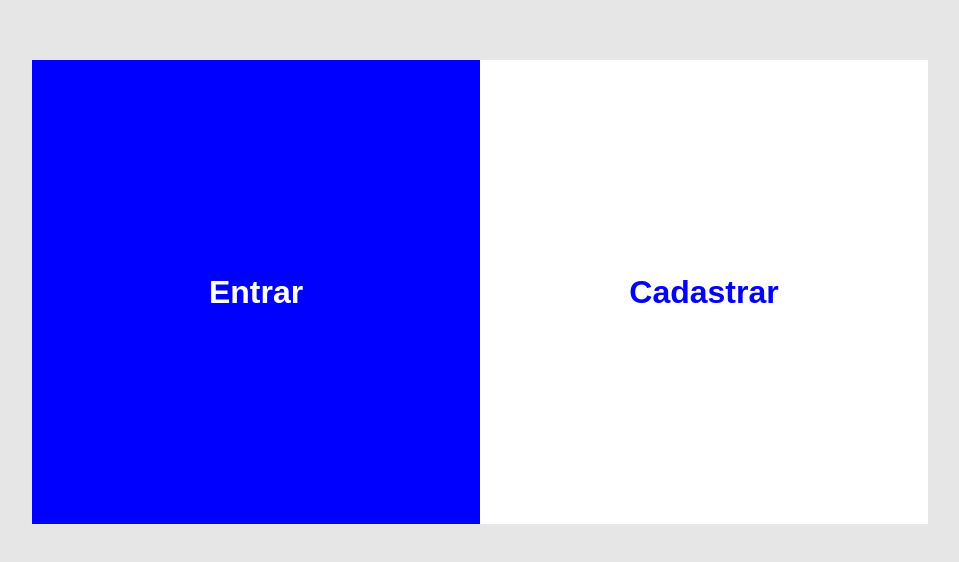
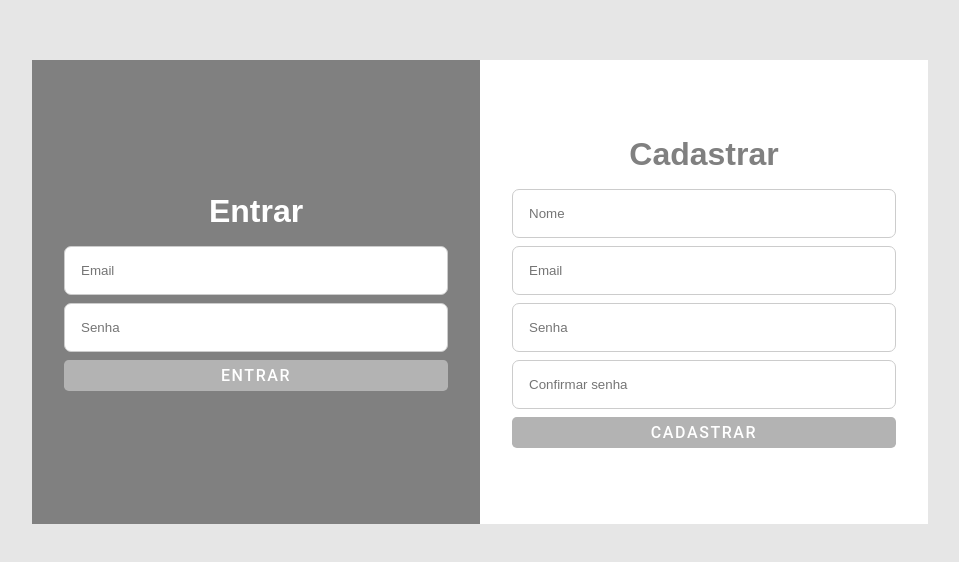
Before and after one commit to KadoCBC/projeto-web, a React (Vite) app in the folder frontend/: page /auth in a window 1280 px wide. Shown: the part 108-670 px from the top of the page, without its empty margins (160-1119 px from the left). Built offline with nearby package versions, Linux system fonts and the light colour scheme.

Commit message:
Criei um component Button pq ia ter varios botoes / add na tela de login

```diff
--- a/frontend/src/Pages/Authentication/Authentication.jsx
+++ b/frontend/src/Pages/Authentication/Authentication.jsx
@@ -1,3 +1,5 @@
+import { Button } from "../../components/Button/Button";
+import { Input } from "../../components/Input/Input";
 import { AuthContainer, Section } from "./AuthenticationStyled";
 
 export function Authentication() {
@@ -5,9 +7,45 @@ export function Authentication() {
         <AuthContainer>
             <Section type="signin"> {/* tipo de autenticacao */}
                 <h2>Entrar</h2>
+                <form>
+                    <Input
+                    type="email"
+                    placeholder="Email"
+                    name="email"
+                    />
+                    <Input
+                    type="password"
+                    placeholder="Senha"
+                    name="password"
+                    />
+                    <Button type="submit" text="Entrar"></Button>
+                </form>
             </Section>
             <Section type="signup">
                 <h2>Cadastrar</h2>
+                <form>
+                    <Input
+                    type="text"
+                    placeholder="Nome"
+                    name="name"
+                    />
+                    <Input
+                    type="email"
+                    placeholder="Email"
+                    name="email"
+                    />
+                    <Input
+                    type="password"
+                    placeholder="Senha"
+                    name="password"
+                    />
+                    <Input
+                    type="password"
+                    placeholder="Confirmar senha"
+                    name="password"
+                    />
+                    <Button type="submit" text="Cadastrar"></Button>
+                </form>
             </Section>
         </AuthContainer>
     );
--- a/frontend/src/Pages/Authentication/AuthenticationStyled.jsx
+++ b/frontend/src/Pages/Authentication/AuthenticationStyled.jsx
@@ -24,8 +24,8 @@ export const Section = styled.section`
   height: 400px;
   padding: 2rem;
   gap: 1rem;
-  background-color: ${(props) => (props.type === "signin" ? "blue" : "white")};
-  color: ${(props) => (props.type === "signup" ? "blue" : "white")};
+  background-color: ${(props) => (props.type === "signin" ? "gray" : "white")};
+  color: ${(props) => (props.type === "signup" ? "gray" : "white")};
 
   h2 {
     font-size: 2rem;
--- /dev/null
+++ b/frontend/src/components/Button/Button.jsx
@@ -0,0 +1,5 @@
+import { ButtonSpace } from "./ButtonStyled";
+
+export function Button({ type, text }) {
+  return <ButtonSpace type={type}>{text}</ButtonSpace>; //recebe o tipo e o texto, o tipo pode ser submit, button, reset
+}
--- /dev/null
+++ b/frontend/src/components/Button/ButtonStyled.jsx
@@ -0,0 +1,22 @@
+import styled from "styled-components";
+
+export const ButtonSpace = styled.button`
+  background-color: #b3b3b3;
+  border: none;
+  outline: none;
+  font-size: 1rem;
+  padding: 0.4rem 1rem;
+  color: #fff;
+  transition: all 0.4s ease-in-out;
+  cursor: pointer;
+  border-radius: 0.3rem;
+  font-family: Roboto, arial;
+  width: auto;
+  font-weight: 500;
+  letter-spacing: 0.1rem;
+  text-transform: uppercase;
+
+  :hover {
+    background-color: #0a86af;
+  }
+`;
--- /dev/null
+++ b/frontend/src/components/Input/Input.jsx
@@ -0,0 +1,10 @@
+import {InputSpace} from "./InputStyled";
+
+export function Input({type, placeholder, register, name}) {
+    return (
+            <InputSpace
+                type={type}
+                placeholder={placeholder}
+            />
+    );
+}
--- /dev/null
+++ b/frontend/src/components/Input/InputStyled.jsx
@@ -0,0 +1,16 @@
+import styled from "styled-components";
+
+export const InputSpace = styled.input`
+  padding: 1rem;
+  border-radius: 7px;
+  border: 1px solid #ccc;
+`;
+
+export const TextareaSpace = styled.textarea`
+  padding: 1rem;
+  border-radius: 7px;
+  border: 1px solid #ccc;
+  width: 100%;
+  height: 200px;
+  resize: none;
+`;
--- a/frontend/src/components/Navbar/Navbar.jsx
+++ b/frontend/src/components/Navbar/Navbar.jsx
@@ -1,9 +1,10 @@
 import { Outlet, useNavigate, Link } from 'react-router-dom';
 import logo from '../../images/LogoBN.png';
-import { Button, Nav, ImgLogo, InputSpace, ErrorSpan } from "./NavbarStyled";
+import { Nav, ImgLogo, InputSpace, ErrorSpan } from "./NavbarStyled";
 import { useForm } from "react-hook-form";
 import { z } from "zod";
 import { zodResolver } from "@hookform/resolvers/zod";
+import { Button } from "../Button/Button";
 
 const searchSchema = z.object({
     title: z
@@ -47,7 +48,9 @@ export function Navbar() {
                     <ImgLogo src={logo} alt='Logo noticias' />
                 </Link>
 
-                <Button onClick={goAuth}>Entrar</Button> {/* botao de login, funcao goAuth nova */}
+                <Link to="auth">
+                <Button  type="button" text="Entrar" >Entrar</Button> {/* on click nao tava mais funcionando depois de criar o Component button, ai usei Link  e nao usei mais a goAuth*/}
+                </Link>
             </Nav>
             {errors.title && <ErrorSpan>{errors.title.message}</ErrorSpan>}  {/* se nao for nulo mostra a mensagem */}
             <Outlet />
```
